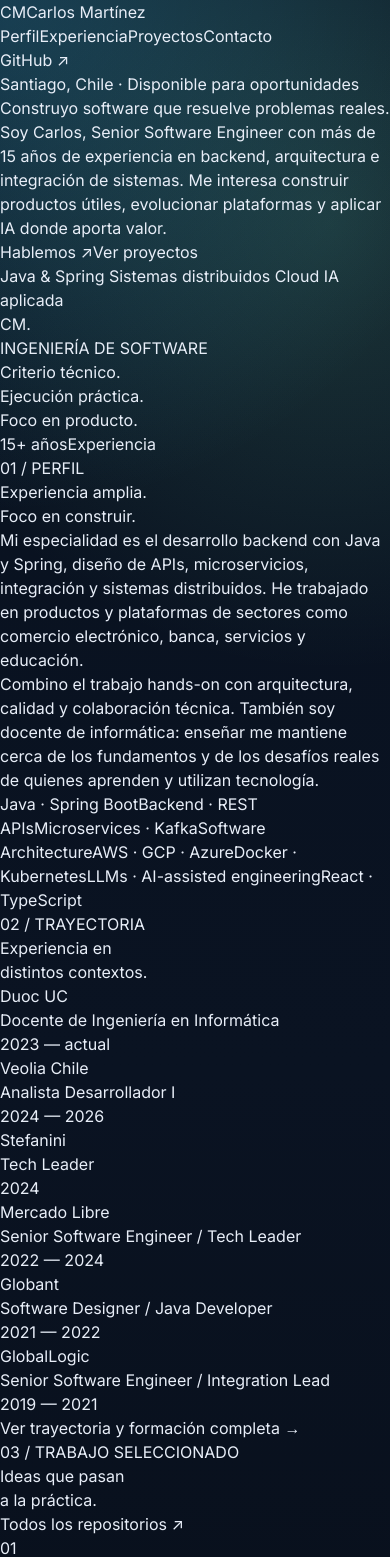
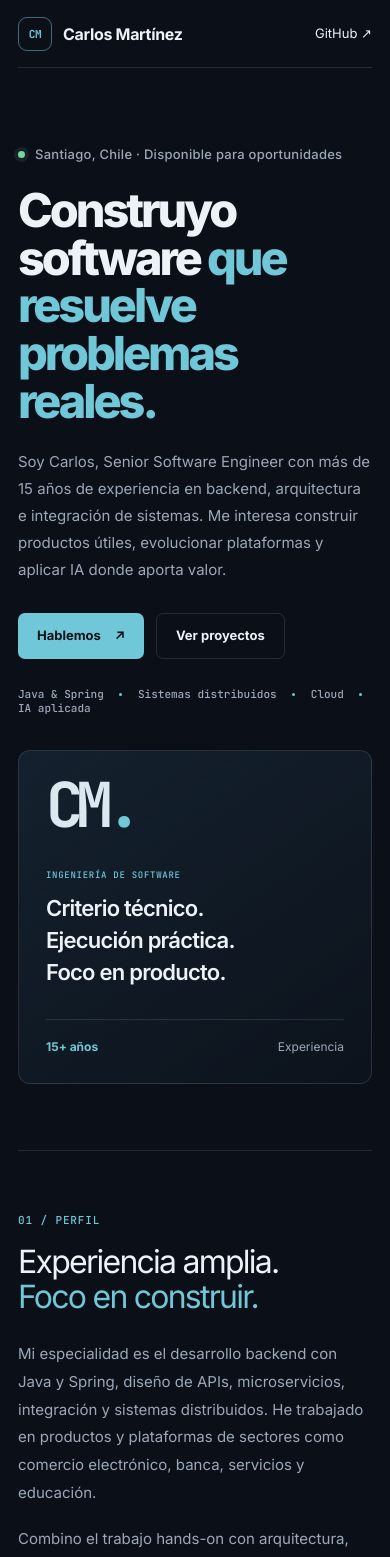
Before and after one commit to cmartinezs/cmartinezs.github.io, a Next.js app: page / in a window 390 px wide. Shown: the top 1557 px of the page. Built offline with nearby package versions, Linux system fonts and the light colour scheme.

Commit message:
Add responsive minimal homepage styles

```diff
--- a/src/app/globals.css
+++ b/src/app/globals.css
@@ -2115,3 +2115,100 @@ footer {
     transition-duration: 0.01ms !important;
   }
 }
+
+/* ── Lean professional homepage ─────────────────────────────────────────── */
+.personal-home {
+  --home-bg: #0b1018;
+  --home-panel: #111a26;
+  --home-text: #edf2f7;
+  --home-muted: #9aa8b8;
+  --home-accent: #70c7d8;
+  --home-line: rgba(220,235,245,.12);
+  min-height: 100vh;
+  color: var(--home-text);
+  background: var(--home-bg);
+  font-family: var(--font-inter), system-ui, sans-serif;
+}
+.personal-home * { box-sizing: border-box; }
+.personal-home a { color: inherit; text-decoration: none; }
+.personal-header {
+  width: min(1120px, calc(100% - 48px));
+  height: 76px;
+  margin: 0 auto;
+  display: flex;
+  align-items: center;
+  justify-content: space-between;
+  border-bottom: 1px solid var(--home-line);
+}
+.personal-brand { display:flex; align-items:center; gap:11px; font-weight:650; letter-spacing:-.02em; }
+.personal-mark { display:grid; place-items:center; width:34px; height:34px; border:1px solid rgba(112,199,216,.5); border-radius:9px; color:var(--home-accent); font:600 11px var(--font-jetbrains-mono),monospace; }
+.personal-nav { display:flex; gap:30px; color:var(--home-muted); font-size:13px; }
+.personal-nav a:hover,.personal-header-link:hover,.personal-text-link:hover { color:var(--home-accent); }
+.personal-header-link { font-size:13px; color:var(--home-text); }
+.personal-hero { width:min(1120px,calc(100% - 48px)); min-height:590px; margin:0 auto; padding:100px 0 94px; display:grid; grid-template-columns:minmax(0,1.4fr) minmax(260px,.6fr); gap:70px; align-items:center; }
+.personal-kicker,.personal-eyebrow,.personal-aside-label,.personal-project-category { color:var(--home-accent); font:500 11px var(--font-jetbrains-mono),monospace; letter-spacing:.08em; text-transform:uppercase; }
+.personal-kicker { display:flex; align-items:center; gap:10px; letter-spacing:.02em; text-transform:none; color:var(--home-muted); font-family:var(--font-inter),sans-serif; font-size:13px; }
+.personal-status { width:7px; height:7px; border-radius:50%; background:#76d6a4; box-shadow:0 0 0 4px rgba(118,214,164,.1); }
+.personal-hero h1 { max-width:760px; margin:25px 0 22px; font-size:clamp(44px,6.2vw,76px); line-height:1.02; letter-spacing:-.065em; font-weight:750; }
+.personal-hero h1 span,.personal-section-heading h2 span,.personal-projects-heading h2 span,.personal-contact h2 span { color:var(--home-accent); }
+.personal-lead { max-width:660px; color:var(--home-muted); font-size:17px; line-height:1.8; }
+.personal-actions { display:flex; flex-wrap:wrap; gap:12px; margin-top:30px; }
+.personal-button { min-height:46px; display:inline-flex; align-items:center; justify-content:center; gap:14px; padding:0 19px; border-radius:7px; font-size:13px; font-weight:650; transition:transform .18s ease,border-color .18s ease; }
+.personal-button:hover { transform:translateY(-2px); }
+.personal-button.primary { color:#071218; background:var(--home-accent); }
+.personal-button.secondary { border:1px solid var(--home-line); color:var(--home-text); }
+.personal-button.secondary:hover { border-color:var(--home-accent); }
+.personal-proof { margin-top:28px; color:var(--home-muted); font:11px var(--font-jetbrains-mono),monospace; }
+.personal-proof i { display:inline-block; width:3px; height:3px; margin:0 9px 2px; border-radius:50%; background:var(--home-accent); }
+.personal-hero-aside { min-height:300px; padding:27px; display:flex; flex-direction:column; justify-content:space-between; border:1px solid var(--home-line); border-radius:12px; background:linear-gradient(145deg,rgba(22,36,50,.85),rgba(14,22,32,.5)); }
+.personal-monogram { color:#dce8ef; font:700 80px/.9 var(--font-jetbrains-mono),monospace; letter-spacing:-.12em; }
+.personal-monogram span { color:var(--home-accent); }
+.personal-aside-label { margin:36px 0 12px; font-size:9px; }
+.personal-aside-title { margin:0; font-size:22px; line-height:1.45; font-weight:600; letter-spacing:-.035em; }
+.personal-aside-bottom { display:flex; justify-content:space-between; padding-top:18px; margin-top:30px; border-top:1px solid var(--home-line); color:var(--home-muted); font-size:12px; }
+.personal-aside-bottom span:first-child { color:var(--home-accent); font-weight:700; }
+.personal-section { width:min(1120px,calc(100% - 48px)); margin:0 auto; padding:82px 0; border-top:1px solid var(--home-line); display:grid; grid-template-columns:.8fr 1.2fr; gap:70px; }
+.personal-section-heading h2,.personal-projects-heading h2,.personal-contact h2 { margin:18px 0 0; font-size:clamp(32px,4vw,48px); line-height:1.08; letter-spacing:-.055em; }
+.personal-profile-copy p { margin:0 0 18px; max-width:680px; color:var(--home-muted); font-size:15px; line-height:1.85; }
+.personal-capabilities { display:flex; flex-wrap:wrap; gap:8px; margin-top:27px; }
+.personal-capabilities span { padding:8px 11px; border:1px solid var(--home-line); border-radius:5px; color:#c6d1dc; font:10px var(--font-jetbrains-mono),monospace; }
+.personal-timeline { border-top:1px solid var(--home-line); }
+.personal-role { display:flex; justify-content:space-between; align-items:flex-start; gap:20px; padding:17px 0; border-bottom:1px solid var(--home-line); }
+.personal-role h3 { margin:0 0 5px; font-size:15px; font-weight:650; }
+.personal-role p,.personal-role time { margin:0; color:var(--home-muted); font-size:12px; }
+.personal-role time { white-space:nowrap; font-family:var(--font-jetbrains-mono),monospace; font-size:10px; }
+.personal-text-link { display:inline-flex; align-items:center; gap:10px; margin-top:22px; color:var(--home-text); font-size:13px; font-weight:600; }
+.personal-projects { display:block; }
+.personal-projects-heading { display:flex; justify-content:space-between; align-items:flex-end; gap:25px; margin-bottom:32px; }
+.personal-projects-heading .personal-text-link { margin-bottom:5px; }
+.personal-project-grid { display:grid; grid-template-columns:repeat(3,minmax(0,1fr)); gap:14px; }
+.personal-project { min-height:245px; padding:23px; border:1px solid var(--home-line); border-radius:9px; background:var(--home-panel); display:flex; flex-direction:column; align-items:flex-start; }
+.personal-project-number { color:#657789; font:11px var(--font-jetbrains-mono),monospace; }
+.personal-project-category { margin:24px 0 9px; font-size:9px; }
+.personal-project h3 { margin:0 0 10px; font-size:19px; letter-spacing:-.03em; }
+.personal-project-description { margin:0 0 22px; color:var(--home-muted); font-size:12px; line-height:1.7; }
+.personal-project>a { margin-top:auto; color:var(--home-accent); font-size:11px; font-weight:650; }
+.personal-contact { width:min(1120px,calc(100% - 48px)); margin:0 auto; padding:82px 0 90px; border-top:1px solid var(--home-line); }
+.personal-contact h2 { font-size:clamp(42px,6vw,66px); }
+.personal-contact>p:not(.personal-eyebrow) { max-width:540px; color:var(--home-muted); font-size:15px; line-height:1.8; }
+.personal-footer { width:min(1120px,calc(100% - 48px)); min-height:70px; margin:0 auto; border-top:1px solid var(--home-line); display:flex; justify-content:space-between; align-items:center; gap:18px; color:#748394; font-size:10px; }
+.personal-footer a { color:var(--home-accent); }
+@media (max-width:760px) {
+  .personal-header { width:calc(100% - 36px); height:68px; }
+  .personal-nav { display:none; }
+  .personal-hero { width:calc(100% - 36px); min-height:auto; padding:78px 0 66px; grid-template-columns:1fr; gap:35px; }
+  .personal-hero h1 { font-size:clamp(43px,12vw,64px); }
+  .personal-lead { font-size:15px; }
+  .personal-hero-aside { min-height:230px; }
+  .personal-monogram { font-size:62px; }
+  .personal-section { width:calc(100% - 36px); padding:62px 0; grid-template-columns:1fr; gap:26px; }
+  .personal-projects-heading { display:block; }
+  .personal-projects-heading .personal-text-link { margin-top:17px; }
+  .personal-project-grid { grid-template-columns:1fr; }
+  .personal-project { min-height:210px; }
+  .personal-contact { width:calc(100% - 36px); padding:62px 0; }
+  .personal-footer { width:calc(100% - 36px); padding:18px 0; flex-wrap:wrap; }
+}
+@media (prefers-reduced-motion: reduce) {
+  .personal-home *, .personal-home *::before, .personal-home *::after { scroll-behavior:auto !important; transition:none !important; }
+}
```
